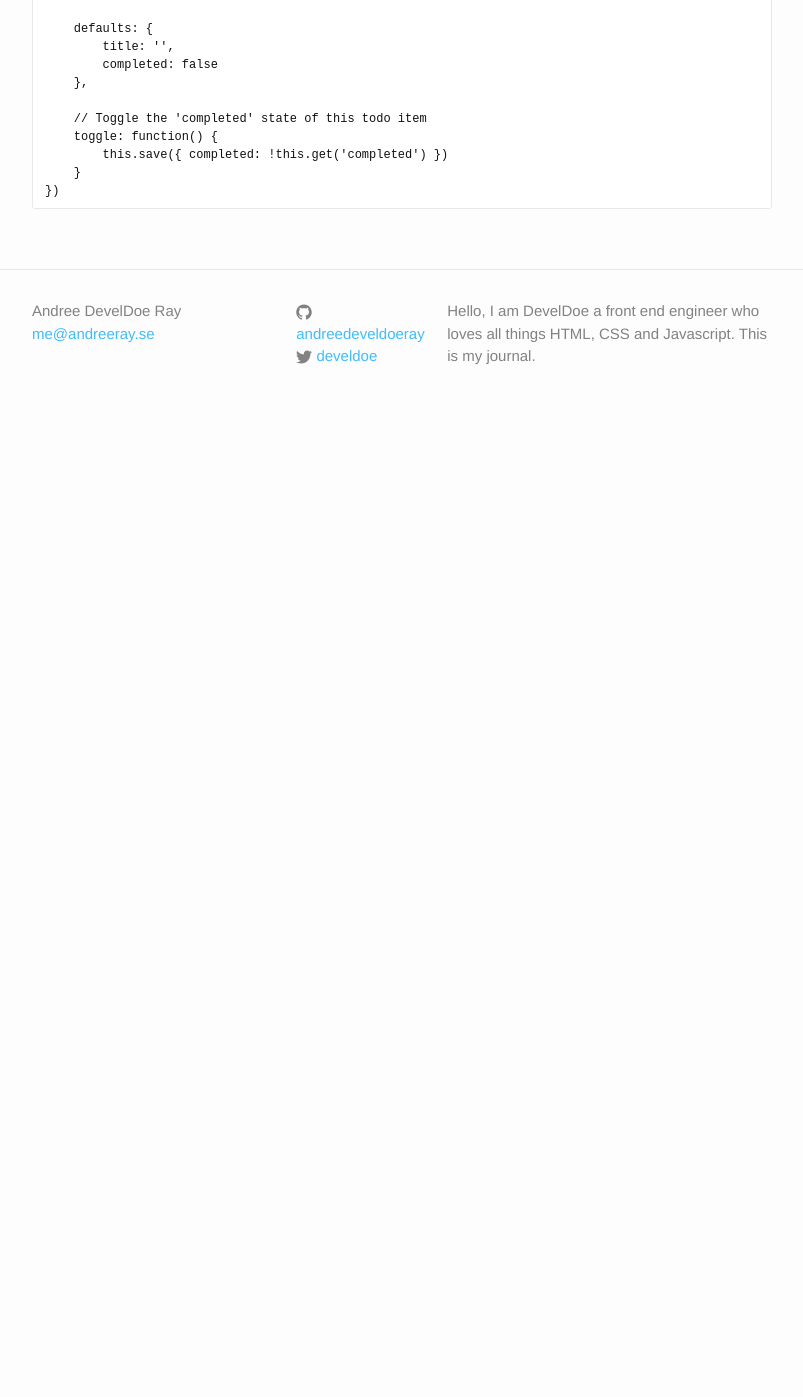
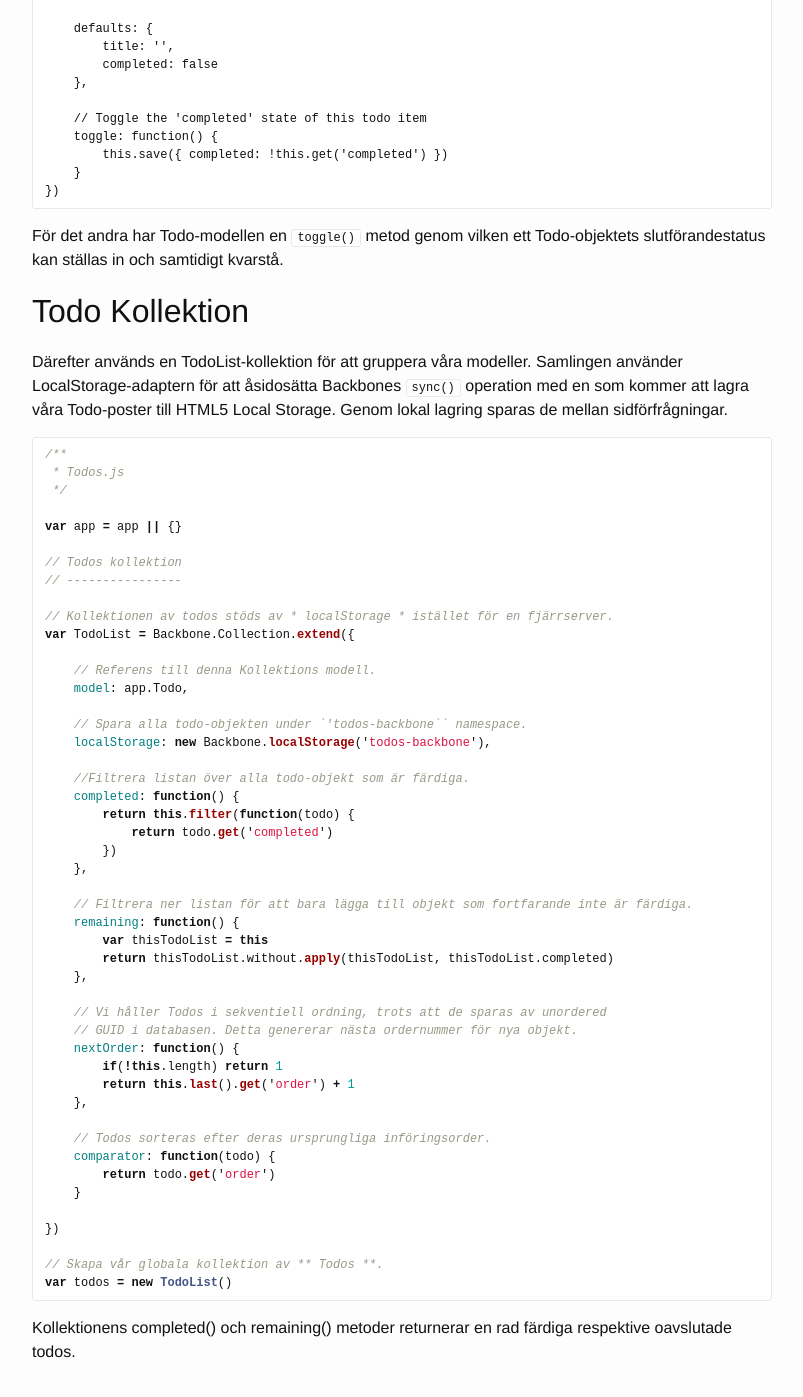
Before and after one commit to develdoe/develdoe.github.io, a Jekyll site: the page built from _posts/2017-11-14-backbone-todos-app.md, in a window 1280 px wide and 1400 px high, scrolled down 3507 px. Shown: the top 1397 px of the window, without its empty margins (238-1041 px from the left). Built offline with Jekyll 4.4.1, drawn with Linux system fonts in a browser that asks for light colours; before the commit the page ends 3935 px from its top, so only the background shows below that.

Commit message:
Update 2017-11-14-backbone-todos-app.md

````diff
--- a/_posts/2017-11-14-backbone-todos-app.md
+++ b/_posts/2017-11-14-backbone-todos-app.md
@@ -166,3 +166,61 @@ app.Todo = Backbone.Model.extend({
     }
 })
 ```
+
+För det andra har Todo-modellen en `toggle()` metod genom vilken ett Todo-objektets slutförandestatus kan ställas in och samtidigt kvarstå.
+
+## Todo Kollektion
+
+Därefter används en TodoList-kollektion för att gruppera våra modeller. Samlingen använder LocalStorage-adaptern för att åsidosätta Backbones `sync()` operation med en som kommer att lagra våra Todo-poster till HTML5 Local Storage. Genom lokal lagring sparas de mellan sidförfrågningar.
+
+```js
+/**
+ * Todos.js
+ */
+
+var app = app || {}
+
+// Todos kollektion
+// ----------------
+
+// Kollektionen av todos stöds av * localStorage * istället för en fjärrserver.
+var TodoList = Backbone.Collection.extend({
+
+    // Referens till denna Kollektions modell.
+    model: app.Todo,
+
+    // Spara alla todo-objekten under `'todos-backbone`` namespace.
+    localStorage: new Backbone.localStorage('todos-backbone'),
+
+    //Filtrera listan över alla todo-objekt som är färdiga.
+    completed: function() {
+        return this.filter(function(todo) {
+            return todo.get('completed')
+        })
+    },
+
+    // Filtrera ner listan för att bara lägga till objekt som fortfarande inte är färdiga.
+    remaining: function() {
+        var thisTodoList = this
+        return thisTodoList.without.apply(thisTodoList, thisTodoList.completed)
+    },
+
+    // Vi håller Todos i sekventiell ordning, trots att de sparas av unordered
+    // GUID i databasen. Detta genererar nästa ordernummer för nya objekt.
+    nextOrder: function() {
+        if(!this.length) return 1
+        return this.last().get('order') + 1
+    },
+
+    // Todos sorteras efter deras ursprungliga införingsorder.
+    comparator: function(todo) {
+        return todo.get('order')
+    }
+
+})
+
+// Skapa vår globala kollektion av ** Todos **.
+var todos = new TodoList()
+```
+
+Kollektionens completed() och remaining() metoder returnerar en rad färdiga respektive oavslutade todos.
````
